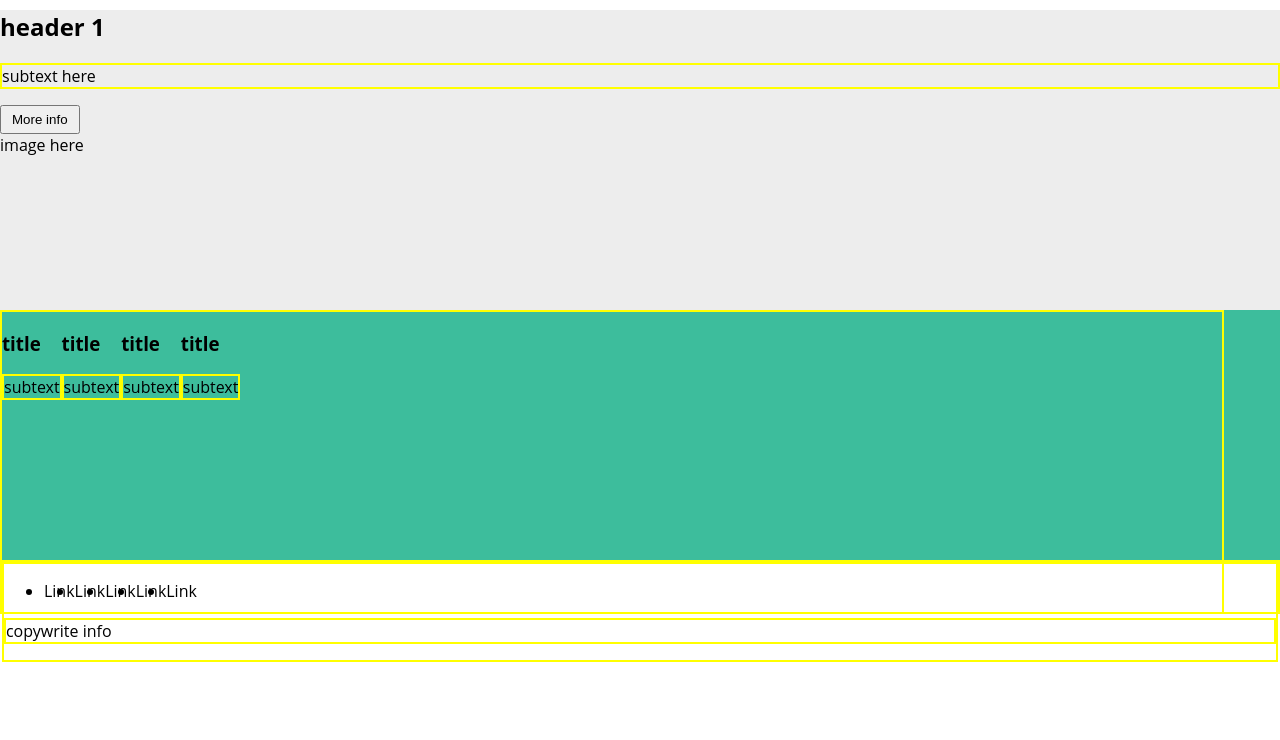
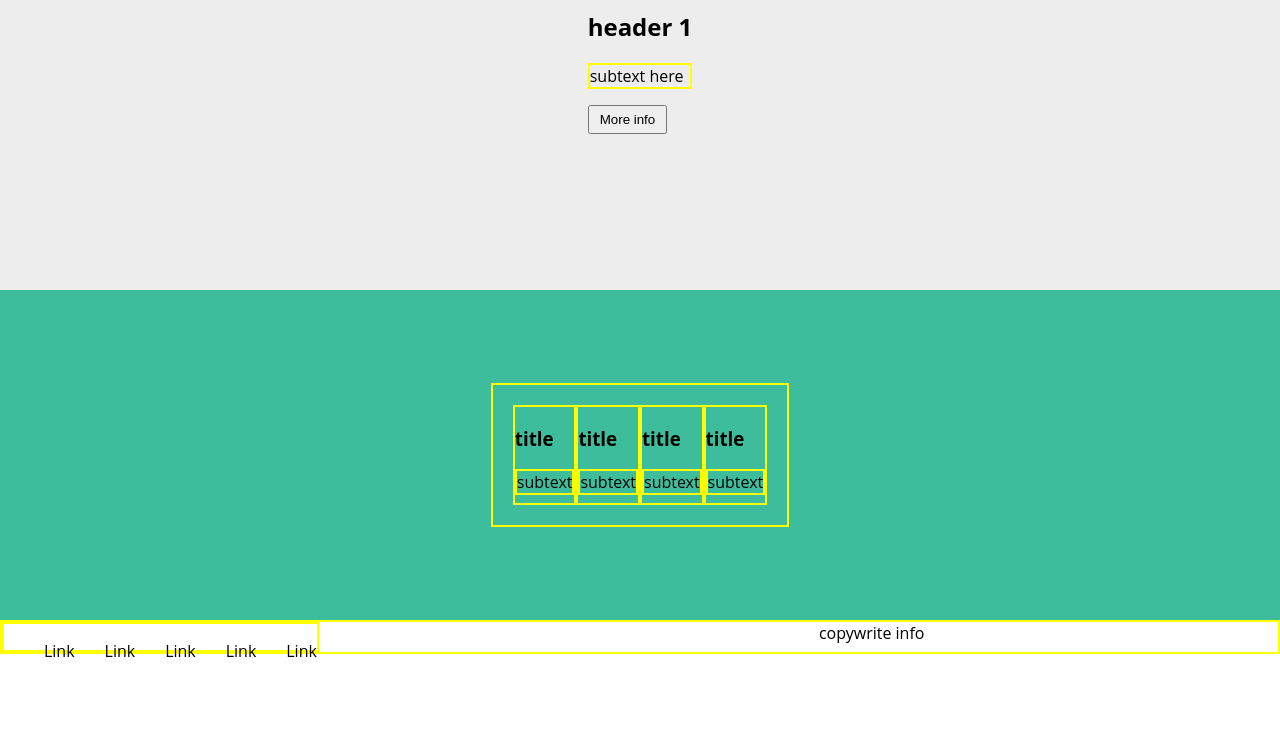
Before and after one commit to LouCabra/Zapata_webpage, a plain HTML site: page index.html in a window 1280 px wide. Shown: the part 60-800 px from the top of the page. Drawn offline with Linux system fonts and the light colour scheme.

Commit message:
Fixed div class errors in main,header,secondary

```diff
--- a/index.html
+++ b/index.html
@@ -22,17 +22,18 @@
             </div>
         </div> <!--/ header-->
         <div class="main">
+            <div>
             <h2>header 1</h2>
             <p>subtext here</p>
             <button>More info</button>
-            <div class=> image here </div><!--unnamed class for image-->
+            </div>
         </div> <!--/ main-->
         <div class="secondary">
             <div class="columns">
-                <column-1> <h3> title</h3> <p>subtext</p></column-1>
-                <column-2><h3> title</h3> <p>subtext</p></column-2>
-                <column-3><h3> title</h3> <p>subtext</p></column-3>
-                <column-4><h3> title</h3> <p>subtext</p></column-4>
+                <div class="column-1"> <h3> title</h3> <p>subtext</p></div>
+                <div class="column-2"><h3> title</h3> <p>subtext</p></div>
+                <div class="column-3"><h3> title</h3> <p>subtext</p></div>
+                <div class="column-4"><h3> title</h3> <p>subtext</p></div>
             </div> <!--/ columns-->
         </div> <!--/ secondary-->
         <div class="footer">
@@ -44,8 +45,9 @@
                     <li>Link</li>
                     <li>Link</li>
                 </ul>
-                <p>copywrite info</p>
+
             </div>
+            <div>copywrite info</div>
         </div> <!--/ footer-->
 
     </body>
--- a/style.css
+++ b/style.css
@@ -4,30 +4,41 @@ by layouts, by style, and text etc. so it can be easier
 to edit and read code*/
 body {
     margin: 0;
-    font-size: 16px;
+
     font-family: "Open Sans", "Lato", "Roboto";
 }
 
 
+/* this is for style */
 
 .header   {
     display: flex;
     width: 100%;
     height: 50px;
+    gap: 800px;
+}
+.main   {
+    background-color: #ededed;
+    width:100%;
+    height:300px;
+    display: flex;
+    justify-content:center;
 }
 
 .secondary   {
     width: 100%;
-    height: 250px;
+    height: 330px;
     background-color: #3dbd9c;
+    display: flex;
+    align-items: center;
+    justify-content: center;
+
+
 }
 
-.main   {
-    background-color: #ededed;
-    width:100%;
-    height:300px;
-}
 
+
+/* this is for text */
 
 .logo  { border: solid 2px yellow;
 }
@@ -35,13 +46,30 @@ body {
 
 .header-links    {
     border: solid 2px yellow;
-    display: flex;
+
+
 }
 
-ul  {
-    display:flex
+ul {
+    list-style-type: none;
+    display: flex;
 
-}  /*this is for all list*/
+    justify-content: flex-start;
+    gap: 30px;
+  }
+   /*this is for all list*/
+
+.footer-links {
+
+
+
+    border: solid 2px yellow;
+}
+
+p {
+     border: solid 2px yellow;
+    }
+/*this is for all paragraphs*/
 
 
 
@@ -50,12 +78,16 @@ button     {
 }
 
 
+/*this is for all columns*/
+.columns {
+    display: flex;
+    border: solid 2px yellow;
+    height: 100px;
+    width: auto;
+    padding: 20px;
+    align-content: center;
 
-.columns {
-    display:flex;
-    border: solid 2px yellow;
-    height: 300px;
-    width: 1220px;
+
     }/*this is parent of columns*/
 
 
@@ -69,13 +101,10 @@ button     {
 
 
 .footer{
-    height: 50px;
+    height: 30px;
     width: auto;
-    border: solid 2px yellow;}
+    border: solid 2px yellow;
+    display:flex;
 
-.footer-links{border: solid 2px yellow;}
-
-p {
-     border: solid 2px yellow;
-    }
-/*this is for all paragraphs*/
+    gap:500px
+}
```
